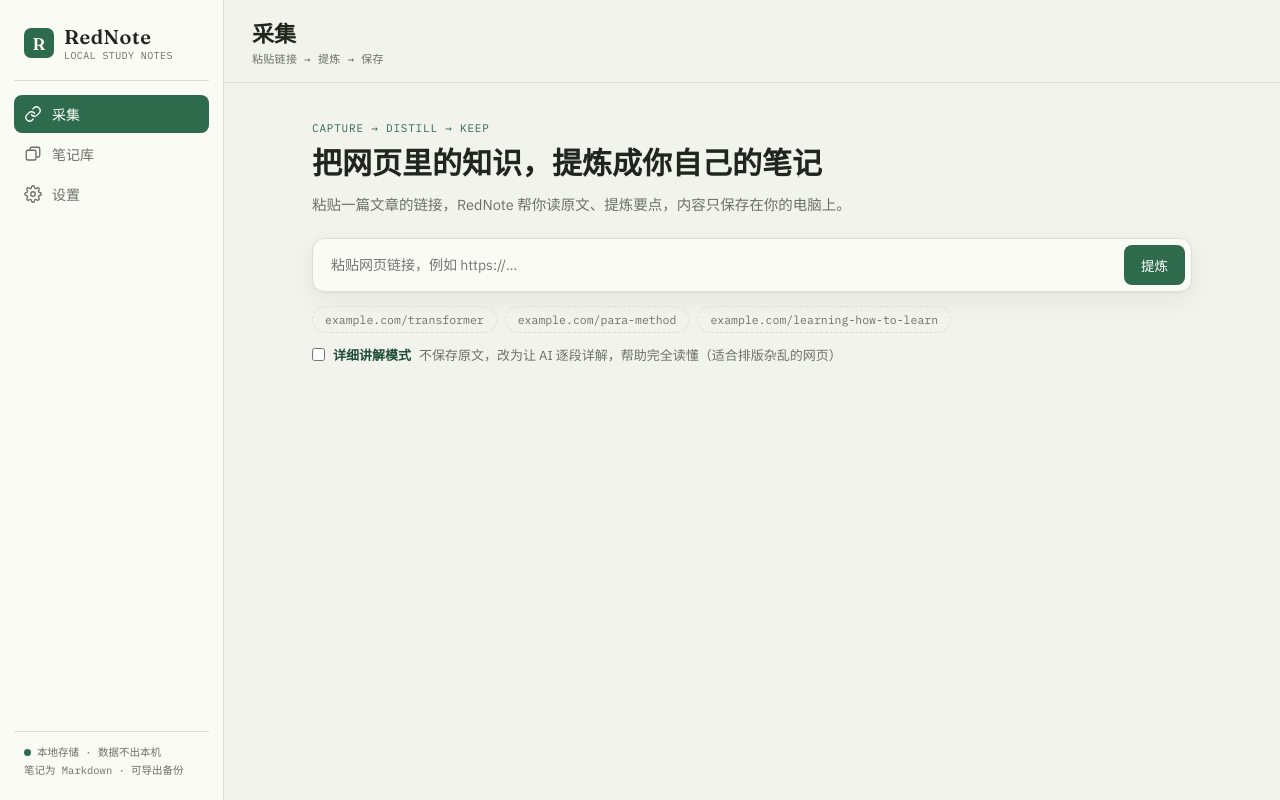
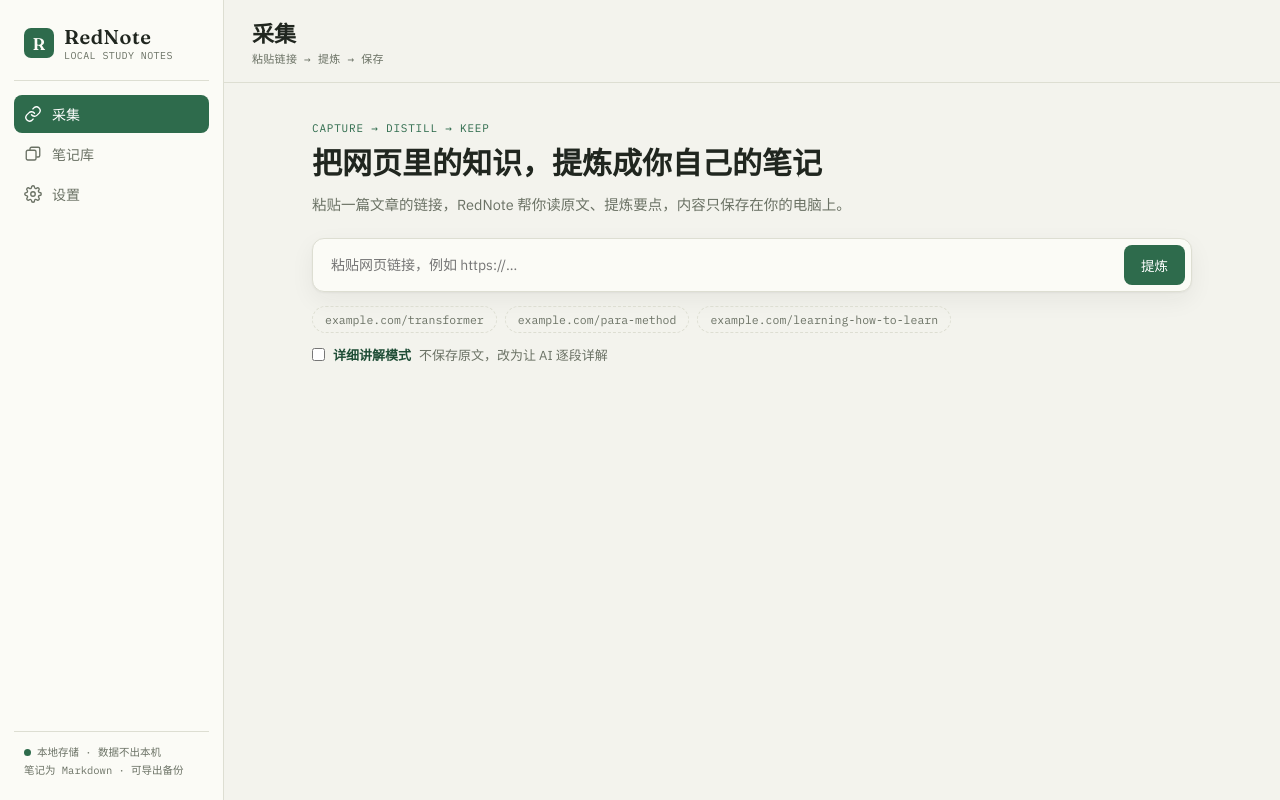
Before and after one commit to Hualvqing1102/RedNote, a React (Vite) app in the folder frontend/: page / in a window 1280 px wide. Built offline with nearby package versions, Linux system fonts and the light colour scheme.

Commit message:
style: 采集页详细讲解模式副文案精简

```diff
--- a/frontend/src/views/CollectView.tsx
+++ b/frontend/src/views/CollectView.tsx
@@ -176,9 +176,7 @@
           onChange={(e) => setExplainMode(e.target.checked)}
         />
         <span className="t">详细讲解模式</span>
-        <span className="d">
-          不保存原文，改为让 AI 逐段详解，帮助完全读懂（适合排版杂乱的网页）
-        </span>
+        <span className="d">不保存原文，改为让 AI 逐段详解</span>
       </label>
 
       {error && (
```
